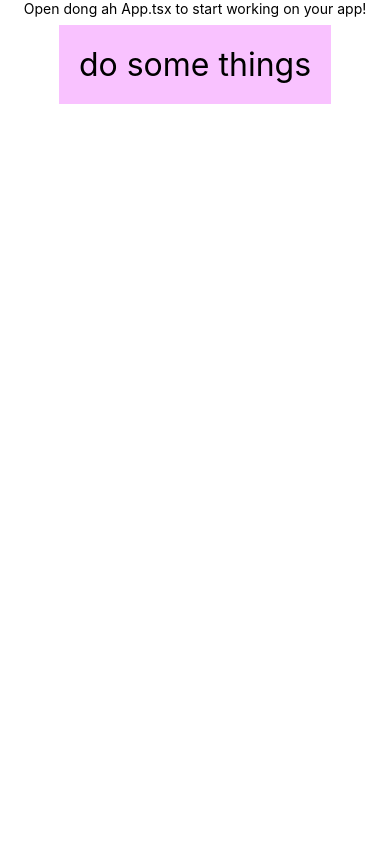
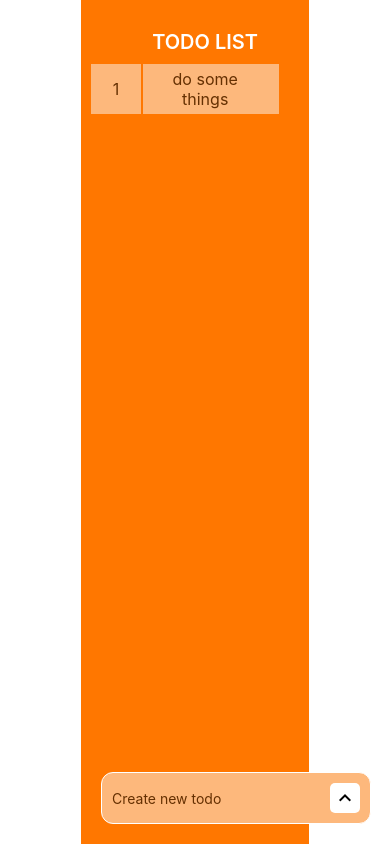
Before and after one commit to erdivartanovich/RNTodolist, a React Native app: screen / in a window 390 px wide. Built offline with nearby package versions, Linux system fonts and the light colour scheme.

Commit message:
Implement input new Todo

```diff
--- a/App.tsx
+++ b/App.tsx
@@ -1,14 +1,13 @@
 import { StatusBar } from "expo-status-bar";
-import { StyleSheet, Text, View } from "react-native";
+import { StyleSheet, View } from "react-native";
 import { Provider } from "react-redux";
+import TodoList from "./pages/todo-list/TodoList";
 import { store } from "./store";
-import TodoList from "./pages/TodoList";
 
 export default function App() {
   return (
     <Provider store={store}>
       <View style={styles.container}>
-        <Text>Open dong ah App.tsx to start working on your app!</Text>
         <StatusBar style="auto" />
         <TodoList />
       </View>
--- a/components/Todo.tsx
+++ b/components/Todo.tsx
@@ -1,23 +1,56 @@
-import { Todo as TodoInterface } from "../store/todo/Todo";
 import { View, Text, StyleSheet } from "react-native";
 
-const Todo = ({ description }: Partial<TodoInterface>) => {
+interface Props {
+  index: number;
+  description: string;
+}
+
+const Todo = ({ index, description }: Props) => {
+  console.log("description", description);
   return (
-    <View style={styles.item}>
-      <Text style={styles.description}>{description}</Text>
+    <View style={styles.container}>
+      <View style={styles.indexContainer}>
+        <Text style={styles.index}>{index}</Text>
+      </View>
+      <View style={styles.descriptionContainer}>
+        <Text style={styles.description}>{description}</Text>
+      </View>
     </View>
   );
 };
 
 const styles = StyleSheet.create({
-  item: {
-    backgroundColor: "#f9c2ff",
-    padding: 20,
-    marginVertical: 8,
-    marginHorizontal: 16,
+  container: {
+    flexDirection: "row",
+    marginHorizontal: 10,
+  },
+  indexContainer: {
+    backgroundColor: "#FDB87C",
+    marginRight: 2,
+    alignItems: "center",
+    justifyContent: "center",
+    width: 50,
+    height: 50,
+  },
+  index: {
+    color: "#653002",
+    fontSize: 16,
+  },
+  descriptionContainer: {
+    backgroundColor: "#FDB87C",
+    flexDirection: "row",
+    alignItems: "center",
+    paddingHorizontal: 10,
+    paddingVertical: 5,
+    minHeight: 50,
+    marginRight: 20,
   },
   description: {
-    fontSize: 32,
+    color: "#653002",
+    textAlign: "center",
+    width: "90%",
+    fontSize: 16,
   },
 });
+
 export default Todo;
--- /dev/null
+++ b/components/TodoInput.tsx
@@ -0,0 +1,73 @@
+import React, { useState } from "react";
+import {
+  KeyboardAvoidingView,
+  StyleSheet,
+  View,
+  TextInput,
+  TouchableOpacity,
+  Platform,
+} from "react-native";
+import { MaterialIcons } from "@expo/vector-icons";
+
+type Props = {
+  saveTodo: (description: string) => void;
+};
+
+const TodoInput = (props: Props) => {
+  const [todo, setTodo] = useState<string | null>();
+
+  const handleAddTodo = (description: string) => {
+    props.saveTodo(description);
+    setTodo(null);
+  };
+
+  return (
+    <KeyboardAvoidingView
+      behavior={Platform.OS === "ios" ? "padding" : "height"}
+      style={styles.container}
+    >
+      <TextInput
+        style={styles.inputField}
+        value={todo!}
+        onChangeText={(text) => setTodo(text)}
+        placeholder={"Create new todo"}
+        placeholderTextColor={"#653002"}
+      />
+      <TouchableOpacity onPress={() => handleAddTodo(todo!)}>
+        <View style={styles.button}>
+          <MaterialIcons name="keyboard-arrow-up" size={24} color="black" />
+        </View>
+      </TouchableOpacity>
+    </KeyboardAvoidingView>
+  );
+};
+
+const styles = StyleSheet.create({
+  container: {
+    borderColor: "#fff",
+    backgroundColor: "#FDB87C",
+    borderWidth: 1,
+    marginHorizontal: 20,
+    borderRadius: 12,
+    flexDirection: "row",
+    alignItems: "center",
+    justifyContent: "space-between",
+    paddingHorizontal: 10,
+    position: "absolute",
+    bottom: 20,
+  },
+  inputField: {
+    height: 50,
+    flex: 1,
+  },
+  button: {
+    height: 30,
+    width: 30,
+    borderRadius: 5,
+    backgroundColor: "#fff",
+    alignItems: "center",
+    justifyContent: "center",
+  },
+});
+
+export default TodoInput;
--- a/pages/TodoList.tsx
+++ /dev/null
@@ -1,35 +0,0 @@
-import { useEffect } from "react";
-import { FlatList, StatusBar, StyleSheet, View } from "react-native";
-import Todo from "../components/Todo";
-import { useTodo } from "../store/todo/hooks";
-
-const TodoList = () => {
-  const { getTodoList, todoList } = useTodo();
-  useEffect(() => {
-    getTodoList();
-  }, []);
-
-  const renderTodo = ({ item: id }: { item: string }) => {
-    const todo = todoList?.todos[id];
-    return <Todo description={todo?.description} />;
-  };
-
-  return (
-    <View style={styles.container}>
-      <FlatList
-        data={todoList?.allTodos}
-        renderItem={renderTodo}
-        keyExtractor={(id) => id}
-      />
-    </View>
-  );
-};
-
-const styles = StyleSheet.create({
-  container: {
-    flex: 1,
-    marginTop: StatusBar.currentHeight || 0,
-  },
-});
-
-export default TodoList;
--- /dev/null
+++ b/pages/todo-list/TodoList.tsx
@@ -0,0 +1,61 @@
+import { useEffect } from "react";
+import {
+  FlatList,
+  ListRenderItemInfo,
+  StatusBar,
+  StyleSheet,
+  Text,
+  View,
+} from "react-native";
+import Todo from "../../components/Todo";
+import TodoInput from "../../components/TodoInput";
+import { useTodo } from "../../store/todo/hooks";
+import { TodoList } from "../../store/todo/Todo";
+
+const renderTodo = (
+  { item: id, index }: ListRenderItemInfo<string>,
+  todoList: TodoList
+) => {
+  const todo = todoList?.todos[id];
+  return <Todo description={todo?.description} index={index + 1} />;
+};
+
+const AppTodoList = () => {
+  const { getTodoList, saveTodo, todoList, success } = useTodo();
+  useEffect(() => {
+    getTodoList();
+  }, []);
+
+  console.log("success now", success);
+  console.log("todoList now", todoList);
+  return (
+    <View style={styles.container}>
+      <Text style={styles.heading}>TODO LIST</Text>
+      <FlatList
+        data={todoList?.allTodos}
+        renderItem={(itemInfo) => renderTodo(itemInfo, todoList)}
+        keyExtractor={(id) => id}
+      />
+      <TodoInput saveTodo={saveTodo} />
+    </View>
+  );
+};
+
+const styles = StyleSheet.create({
+  container: {
+    flex: 1,
+    backgroundColor: "#FF7700",
+    marginTop: StatusBar.currentHeight || 0,
+  },
+  heading: {
+    color: "#fff",
+    textAlign: "center",
+    fontSize: 20,
+    fontWeight: "600",
+    marginTop: 30,
+    marginBottom: 10,
+    marginLeft: 20,
+  },
+});
+
+export default AppTodoList;
--- a/storage/todo/index.ts
+++ b/storage/todo/index.ts
@@ -1,6 +1,6 @@
 import { Todo, TodoList } from "../../store/todo/Todo";
 
-const todoList: TodoList = {
+var todoList: TodoList = {
   todos: {
     td1: {
       id: "td1",
@@ -33,6 +33,5 @@ export const getTodo = async (id: string) => {
 };
 
 export const saveTodo = async (data: Todo) => {
-  todoList.todos[data.id] = data;
   return Promise.resolve(data);
 };
--- a/store/todo/Todo.ts
+++ b/store/todo/Todo.ts
@@ -13,9 +13,9 @@ export interface Todo {
   allTasks: string[];
 }
 
-export interface TodoList {
+export type TodoList = {
   todos: {
     [id: string]: Todo;
   };
   allTodos: string[];
-}
+};
--- a/store/todo/actions.ts
+++ b/store/todo/actions.ts
@@ -18,20 +18,27 @@ export const setSuccess = createAction<string | boolean>(SET_SUCCESS);
 export const getTodoList = createAsyncThunk<TodoList>(
   GET_TODO_LIST,
   async () => {
-    return storageGetTodoList();
+    return await storageGetTodoList();
   }
 );
 
 export const getTodo = createAsyncThunk<Todo, string>(
   GET_TODO,
   async (id: string) => {
-    return storageGetTodo(id);
+    return await storageGetTodo(id);
   }
 );
 
-export const saveTodo = createAsyncThunk<Todo, Todo>(
+export const saveTodo = createAsyncThunk<Todo, string>(
   SAVE_TODO,
-  async (data) => {
-    return storageSaveTodo(data);
+  async (description) => {
+    const todo: Todo = {
+      description,
+      id: description,
+      tasks: {},
+      allTasks: [],
+    };
+    console.log("new todo is", todo);
+    return await storageSaveTodo(todo);
   }
 );
--- a/store/todo/hooks.ts
+++ b/store/todo/hooks.ts
@@ -9,14 +9,13 @@ import {
   setSuccess,
 } from "./actions";
 import { TodoState } from "./reducers";
-import { Todo } from "./Todo";
 
 export interface TodoReturnHook extends TodoState {
   setError: (error: string | boolean) => void;
   setSuccess: (success: string | boolean) => void;
   getTodoList: () => void;
   getTodo: (id: string) => void;
-  saveTodo: (data: Todo) => void;
+  saveTodo: (description: string) => void;
 }
 
 export const useTodo = (): TodoReturnHook => {
--- a/store/todo/reducers.ts
+++ b/store/todo/reducers.ts
@@ -1,5 +1,11 @@
 import { ActionReducerMapBuilder, createSlice } from "@reduxjs/toolkit";
-import { getTodo, getTodoList, setError, setSuccess } from "./actions";
+import {
+  getTodo,
+  getTodoList,
+  saveTodo,
+  setError,
+  setSuccess,
+} from "./actions";
 import { TodoList, Todo } from "./Todo";
 
 export interface TodoState {
@@ -27,21 +33,33 @@ const todoReducer = createSlice({
   reducers: {},
   extraReducers: (builder: ActionReducerMapBuilder<TodoState>): void => {
     builder.addCase(setError, (state, { payload }) => {
+      state.loading = false;
       state.error = payload;
     });
 
     builder.addCase(setSuccess, (state, { payload }) => {
+      state.loading = false;
       state.success = payload;
     });
 
     builder.addCase(getTodoList.fulfilled, (state, { payload }) => {
       state.loading = false;
       state.todoList = payload;
+      state.success = true;
     });
 
     builder.addCase(getTodo.fulfilled, (state, { payload }) => {
       state.loading = false;
       state.todo = payload;
+      state.success = true;
+    });
+
+    builder.addCase(saveTodo.fulfilled, (state, { payload }) => {
+      state.loading = false;
+      state.todo = payload;
+      state.todoList.todos[payload.id] = payload;
+      state.todoList.allTodos.push(payload.id);
+      state.success = true;
     });
   },
 });
```
